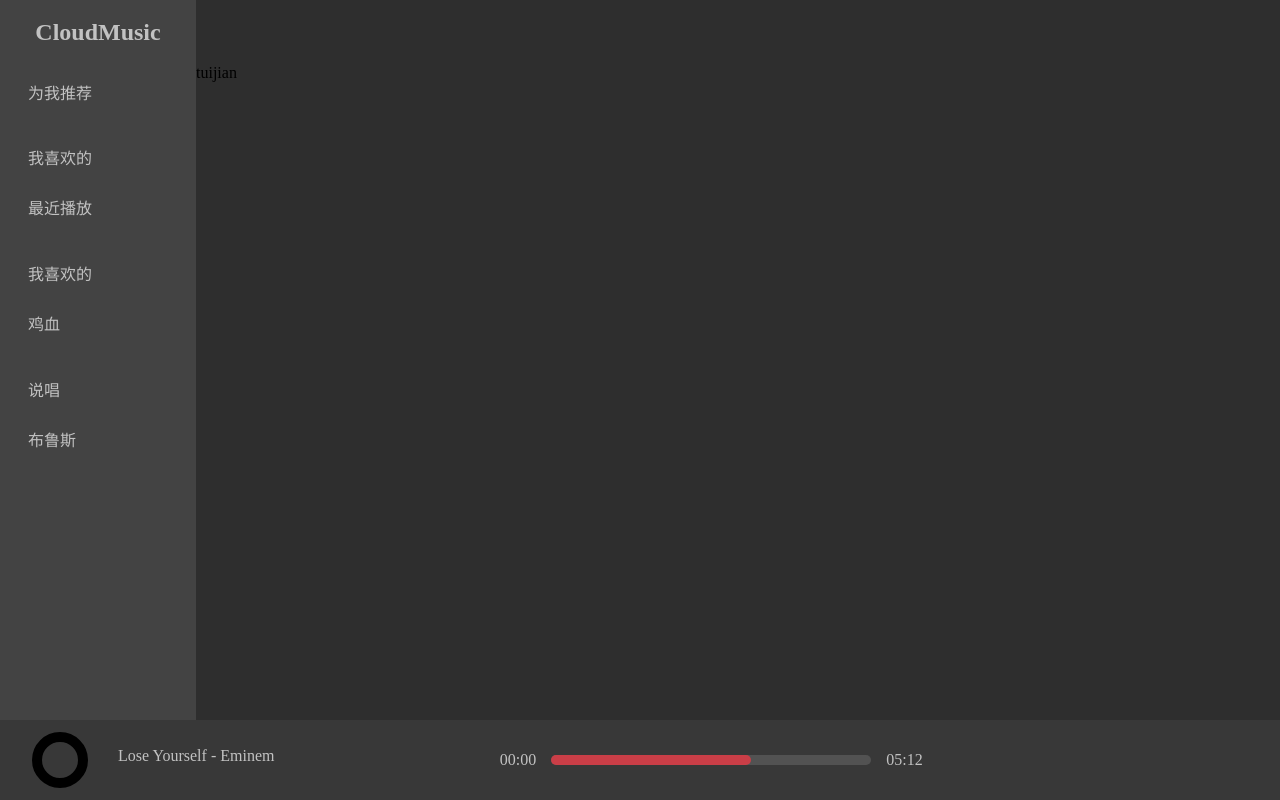
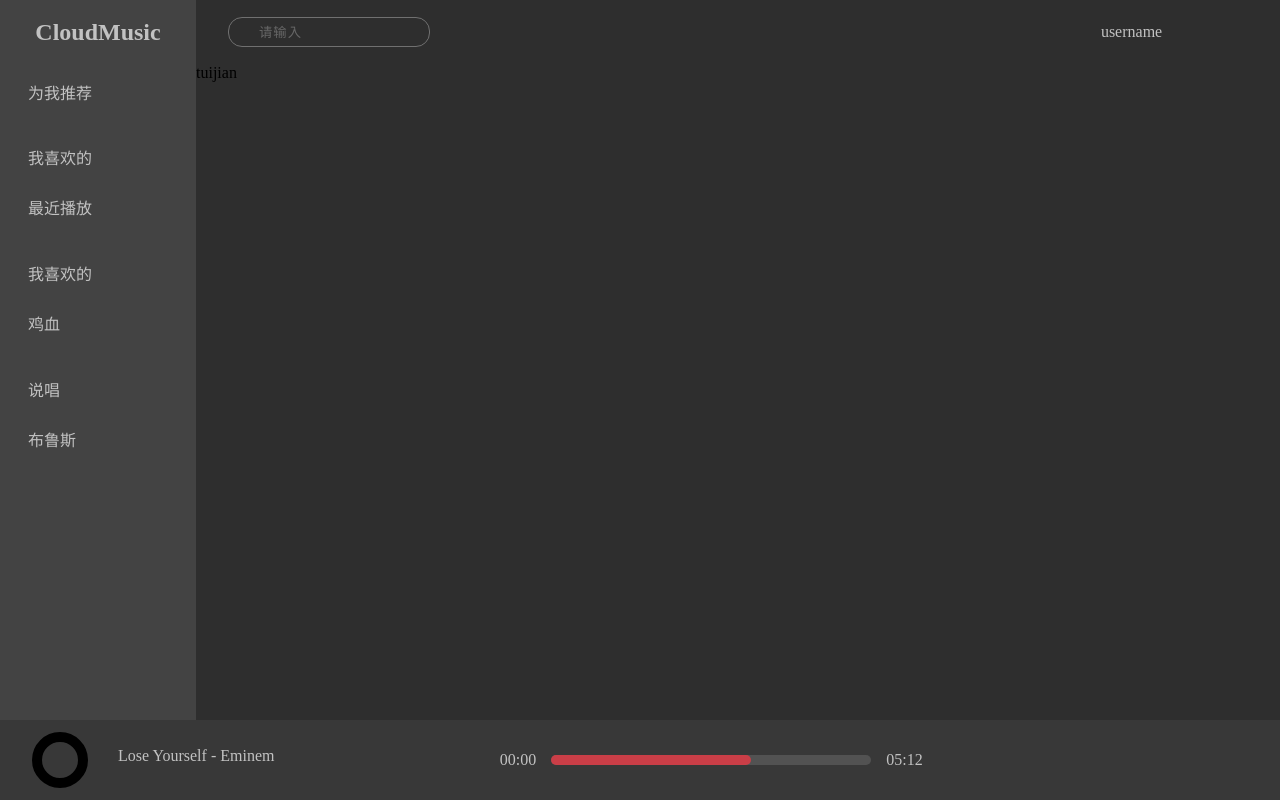
Before and after one commit to p-viki/cloudmusic-vue3-ts, a Vue app: page / in a window 1280 px wide. Built offline with nearby package versions, Linux system fonts and the light colour scheme; a small style sheet from the web is missing.

Commit message:
feat:"添加顶部搜索栏样式"

```diff
--- a/index.html
+++ b/index.html
@@ -6,7 +6,7 @@
     <meta name="viewport" content="width=device-width, initial-scale=1.0" />
     <title>Vite + Vue + TS</title>
     <link rel="stylesheet" href="https://cdnjs.cloudflare.com/ajax/libs/animate.css/4.1.1/animate.min.css"/>
-    <link rel="stylesheet" href="//at.alicdn.com/t/c/font_4608217_7m0me1qdrjx.css">
+    <link rel="stylesheet" href="//at.alicdn.com/t/c/font_4608217_m82sxj9i5kc.css">
   </head>
   <body>
     <div id="app"></div>
--- /dev/null
+++ b/src/components/Input/NavInput.vue
@@ -0,0 +1,78 @@
+<template>
+    <div :class="{'input-wrapper':true, 'input-wrapper__active': focusStatus === 'focus'}">
+        <div class="prepend">
+            <i class="iconfont icon-search"></i>
+        </div>
+        <input
+            type="text"
+            class="input"
+            :value="modelValue"
+            :placeholder="placeholder"
+            @input="$emit('update:modelValue', $event?.target.value)"
+            @focus="handleFocus('focus')"
+            @blur="handleFocus('blur')"
+            />
+        <div class="append"></div>
+    </div>
+</template>
+
+<script setup>
+import { defineEmits, defineProps, ref } from 'vue';
+const props = defineProps({
+  modelValue: String,
+  placeholder: String
+});
+const emits = defineEmits(['update:modelValue']);
+
+const focusStatus = ref('blur')
+const handleFocus = (status) => {
+    focusStatus.value = status
+}
+</script>
+
+<style lang="less" scoped>
+.input-wrapper {
+    position: relative;
+    display: flex;
+    border: 1px solid var(--theme-border-color);
+    width: 200px;
+    height: 28px;
+    border-radius: 14px;
+
+    .input {
+        padding: 0;
+        border: none;
+        background: #00000000;
+        width: 100%;
+        padding: 0 30px;
+        color: var(--theme-color);
+        caret-color: var(--theme-color);
+    }
+    .input:focus {
+        outline: none;
+        border: none;
+    }
+
+    input::placeholder {
+        letter-spacing: 1px;
+        opacity: 0.8;
+    }
+    .prepend {
+        position: absolute;
+        left: 0;
+        top: 0;
+        bottom: 0;
+        width: 30px;
+        text-align: center;
+        line-height: 28px;
+        color: var(--theme-color);
+    }
+    &__active {
+        background: #ffffff10;
+        border-color: var(--theme-border-active-color);
+    }
+
+}
+
+
+</style>
--- a/src/components/NavBar/index.vue
+++ b/src/components/NavBar/index.vue
@@ -1,14 +1,48 @@
 <template>
-    <div class="nav-wrapper"></div>
+    <div class="nav-wrapper">
+        <section class="left">
+            <nav-input v-model="keyword" placeholder="请输入"></nav-input>
+        </section>
+        <section class="right">
+            <i class="iconfont icon-user"></i>
+            <span>username</span>
+            <i class="iconfont icon-setting"></i>
+            <i class="iconfont icon-zhuti"></i>
+        </section>
+    </div>
 </template>
 
-<script setup lang='ts'>
+<script setup>
+import { ref } from "vue";
+import NavInput from "../Input/NavInput.vue";
 
+const keyword = ref('')
 </script>
 
 <style lang="less" scoped>
 .nav-wrapper {
     width: 100%;
     height: 64px;
+    padding: 0 32px;
+    box-sizing: border-box;
+    display: flex;
+    justify-content: space-between;
+    align-items: center;
+    color: var(--theme-color);
+    .left {
+
+    }
+    .right {
+        width: 180px;
+        display: flex;
+        justify-content: space-between;
+        line-height: 64px;
+        span {
+            margin-right: 20px;
+        }
+        .iconfont {
+            font-size: 20px;
+        }
+    }
 }
 </style>
--- a/src/pages/home.vue
+++ b/src/pages/home.vue
@@ -29,7 +29,10 @@ import PlayerBar from "../components/PlayerBar/index.vue"
 
     .home-content {
         padding-left: 196px;
+        box-sizing: border-box;
         width: 100%;
+        height: calc(100vh- 80px);
+        overflow: auto;
     }
 }
 </style>
--- a/src/theme.less
+++ b/src/theme.less
@@ -3,6 +3,8 @@
     --theme-container-background: #414141;
     --theme-light-background: #383838;
     --theme-background:#2e2e2e;
+    --theme-border-color: #707070;
+    --theme-border-focus-color: #c4c4c4;
     --theme-color: #c2c2c2;
     --theme-hover-color: #dfdfdf;
     --theme-active: #ca3e47;
```
